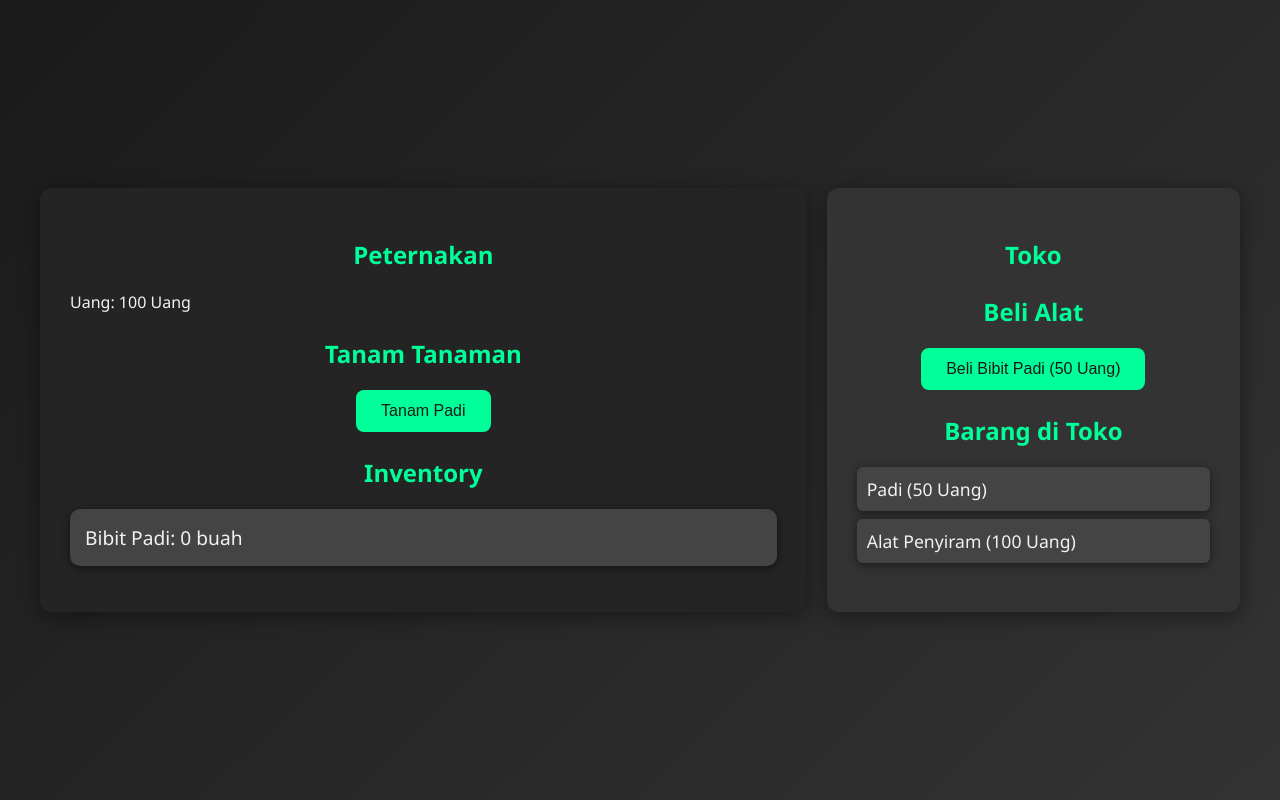
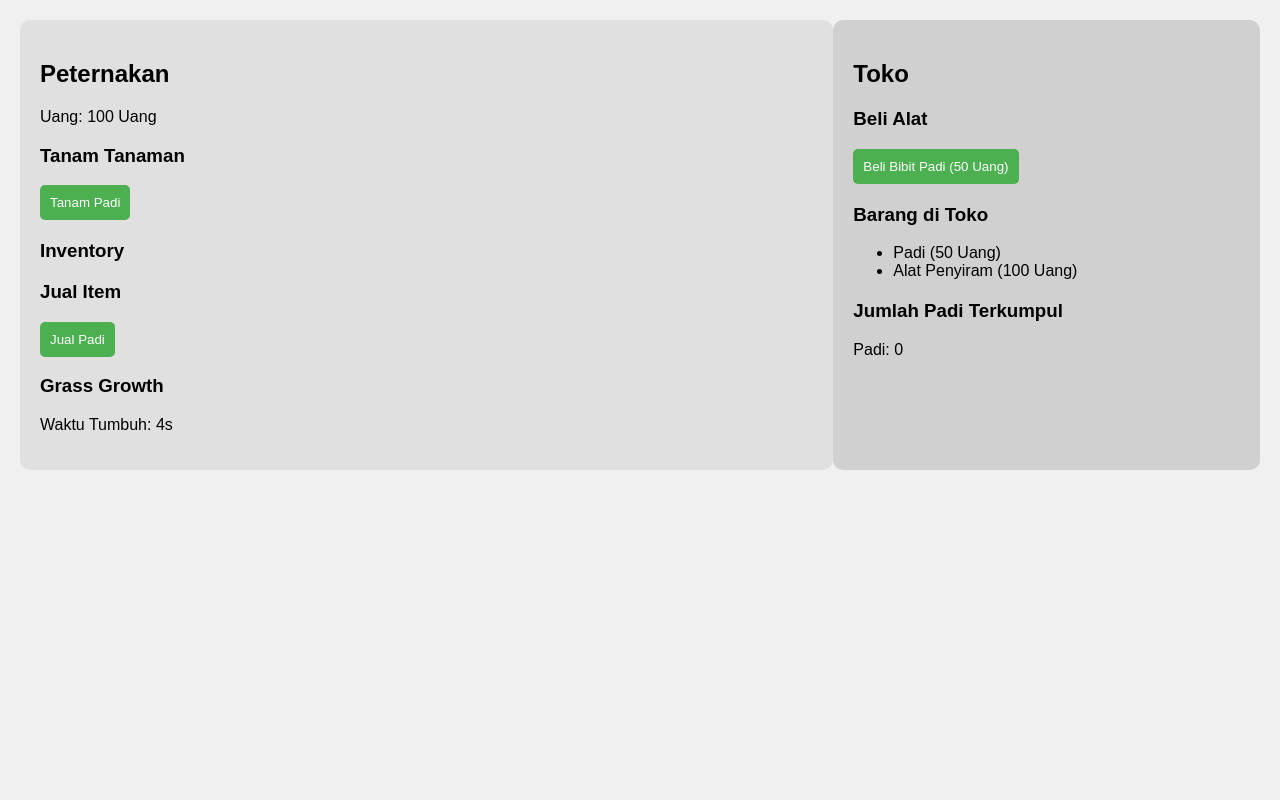
Before and after one commit to CARROTSUSU/Experiment, a plain HTML site: page index.html in a window 1280 px wide. Drawn offline with Linux system fonts and the light colour scheme.

Commit message:
Update index.html

```diff
--- a/index.html
+++ b/index.html
@@ -4,7 +4,48 @@
     <meta charset="UTF-8">
     <meta name="viewport" content="width=device-width, initial-scale=1.0">
     <title>Farming Simulator</title>
-    <link rel="stylesheet" href="styles.css"> <!-- Menghubungkan file CSS -->
+    <style>
+        body {
+            font-family: Arial, sans-serif;
+            background-color: #f0f0f0;
+            margin: 0;
+            padding: 0;
+        }
+        .container {
+            display: flex;
+            justify-content: space-between;
+            padding: 20px;
+        }
+        .game-area {
+            flex: 2;
+            background-color: #e0e0e0;
+            padding: 20px;
+            border-radius: 10px;
+        }
+        .store {
+            flex: 1;
+            background-color: #d0d0d0;
+            padding: 20px;
+            border-radius: 10px;
+        }
+        .inventory, .market {
+            margin-top: 20px;
+        }
+        .button {
+            background-color: #4CAF50;
+            color: white;
+            padding: 10px;
+            border: none;
+            border-radius: 5px;
+            cursor: pointer;
+        }
+        .button:hover {
+            background-color: #45a049;
+        }
+        .section {
+            margin-top: 20px;
+        }
+    </style>
 </head>
 <body>
 
@@ -13,14 +54,24 @@
     <div class="game-area">
         <h2>Peternakan</h2>
         <p>Uang: <span id="money">100</span> Uang</p>
+        <div>
             <h3>Tanam Tanaman</h3>
             <button class="button" onclick="plantCrop()">Tanam Padi</button>
-
+        </div>
         <div class="inventory">
             <h3>Inventory</h3>
             <ul id="inventory-list">
-                <!-- Daftar item inventory akan diperbarui di sini -->
+                <!-- List of items will be populated here -->
             </ul>
+        </div>
+        <!-- Tombol untuk menjual padi atau item lainnya -->
+        <div>
+            <h3>Jual Item</h3>
+            <button class="button" onclick="sellItem()">Jual Padi</button>
+        </div>
+        <div>
+            <h3>Grass Growth</h3>
+            <p id="grass-timer">Waktu Tumbuh: 5s</p>
         </div>
     </div>
 
@@ -36,6 +87,11 @@
                 <li>Alat Penyiram (100 Uang)</li>
             </ul>
         </div>
+        <!-- Container untuk menampilkan jumlah padi terkumpul -->
+        <div class="section">
+            <h3>Jumlah Padi Terkumpul</h3>
+            <p id="rice-count">Padi: 0</p>
+        </div>
     </div>
 </div>
 
@@ -43,28 +99,67 @@
     // Memuat data dari localStorage
     let money = localStorage.getItem('money') ? parseInt(localStorage.getItem('money')) : 100;  // Default uang adalah 100
     let inventory = JSON.parse(localStorage.getItem('inventory')) || [];  // Memuat inventory atau membuat array kosong jika belum ada
+    let harvestedRice = JSON.parse(localStorage.getItem('harvestedRice')) || 0;  // Menyimpan hasil padi yang sudah dipanen
+    let grassTimer = 5; // Waktu tumbuh rumput (5 detik)
+    let grassGrowthInterval;
 
     // Fungsi untuk membeli barang (bibit padi)
     function buyItem() {
         if (money >= 50) {
             money -= 50;  // Kurangi uang
-        inventory.push('Padi (Bibit)');  // Menambah satu item bibit padi ke inventory
-        updateUI();  // Memperbarui tampilan UI
-        saveToLocalStorage();  // Menyimpan perubahan ke localStorage
+            inventory.push('Padi (Bibit)');  // Tambahkan bibit padi ke inventory
+            updateUI();
+            saveToLocalStorage();  // Simpan perubahan ke localStorage
         } else {
             alert('Uang tidak cukup untuk membeli Padi!');
         }
     }
 
-// Fungsi untuk menanam tanaman (bibit padi)
+    // Fungsi untuk menanam tanaman
     function plantCrop() {
         if (inventory.includes('Padi (Bibit)')) {
             inventory.splice(inventory.indexOf('Padi (Bibit)'), 1);  // Hapus bibit padi dari inventory
             alert('Tanaman Padi telah ditanam!');
             updateUI();
-        saveToLocalStorage();  // Menyimpan perubahan ke localStorage
+            saveToLocalStorage();  // Simpan perubahan ke localStorage
         } else {
             alert('Anda belum membeli Bibit Padi!');
+        }
+    }
+
+    // Fungsi untuk otomatis memulai pertumbuhan rumput (grass)
+    function startGrassGrowth() {
+        grassTimer = 5;  // Reset timer ke 5 detik
+        document.getElementById('grass-timer').innerText = 'Waktu Tumbuh: ' + grassTimer + 's';
+
+        // Mengatur interval untuk pertumbuhan rumput otomatis setiap 5 detik
+        setInterval(() => {
+            grassTimer--;
+            document.getElementById('grass-timer').innerText = 'Waktu Tumbuh: ' + grassTimer + 's';
+
+            if (grassTimer <= 0) {
+                // Setelah timer selesai, berikan padi ke inventory
+                harvestedRice += 1;  // Menambah 1 padi ke hasil yang sudah dipanen
+                alert('Rumput telah tumbuh! Anda mendapatkan 1 Padi.');
+                saveToLocalStorage();  // Simpan perubahan ke localStorage
+
+                // Reset timer untuk pertumbuhan berikutnya
+                grassTimer = 5;
+            }
+        }, 5000);  // 5000ms = 5 detik
+    }
+
+    // Fungsi untuk menjual item (termasuk Padi)
+    function sellItem() {
+        if (harvestedRice > 0) {
+            let moneyEarned = harvestedRice * 30;  // Menghitung uang yang didapat dari hasil padi
+            money += moneyEarned;
+            harvestedRice = 0;  // Mengosongkan hasil padi yang sudah dijual
+            alert('Anda telah menjual ' + moneyEarned / 30 + ' Padi! Mendapatkan ' + moneyEarned + ' Uang.');
+            updateUI();
+            saveToLocalStorage();  // Simpan perubahan ke localStorage
+        } else {
+            alert('Anda tidak memiliki Padi untuk dijual!');
         }
     }
 
@@ -72,23 +167,29 @@ function plantCrop() {
     function updateUI() {
         document.getElementById('money').innerText = money;
         const inventoryList = document.getElementById('inventory-list');
-    inventoryList.innerHTML = ''; // Menghapus isi inventory
+        inventoryList.innerHTML = '';
+        inventory.forEach(item => {
+            const li = document.createElement('li');
+            li.textContent = item;
+            inventoryList.appendChild(li);
+        });
 
-    // Tampilkan jumlah bibit padi di inventory
-    const riceCount = inventory.filter(item => item === 'Padi (Bibit)').length;
-    const li = document.createElement('li');
-    li.textContent = `Bibit Padi: ${riceCount} buah`;
-    inventoryList.appendChild(li);
+        // Memperbarui jumlah padi yang sudah dipanen di Toko
+        document.getElementById('rice-count').innerText = 'Padi: ' + harvestedRice;
     }
 
     // Fungsi untuk menyimpan data ke localStorage
     function saveToLocalStorage() {
         localStorage.setItem('money', money);  // Menyimpan uang
         localStorage.setItem('inventory', JSON.stringify(inventory));  // Menyimpan inventory
+        localStorage.setItem('harvestedRice', JSON.stringify(harvestedRice));  // Menyimpan hasil padi yang sudah dipanen
     }
 
     // Inisialisasi UI dengan data dari localStorage
     updateUI();
+
+    // Mulai otomatis pertumbuhan rumput saat halaman dimuat
+    startGrassGrowth();
 </script>
 
 </body>
```
Lines whose indentation alone changed are shown as unchanged.
